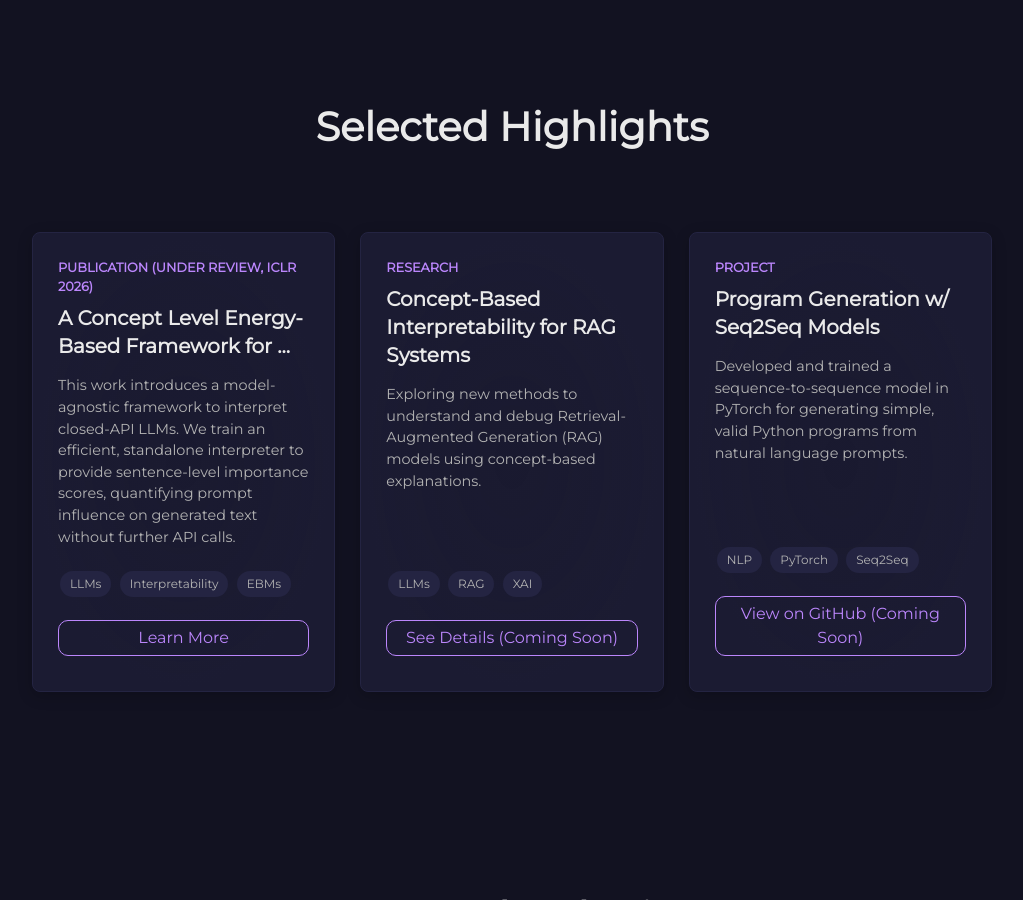
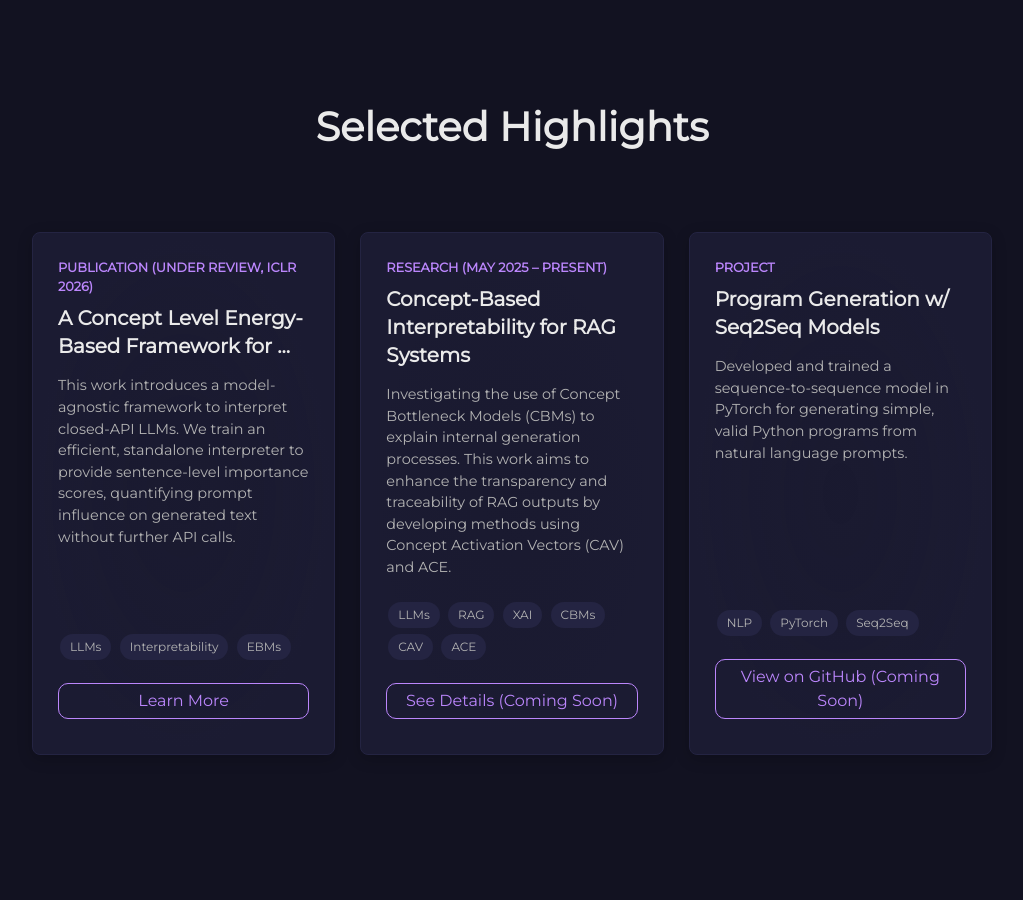
Before and after one commit to MsMaryamRezaee/msmaryamrezaee.github.io, a Jekyll site: the page built from index.html, in a window 1280 px wide and 900 px high, scrolled down 1542 px. Shown: the whole window, without its empty margins (128-1151 px from the left). Built offline with Jekyll 4.4.1, drawn with Linux system fonts in a browser that asks for light colours; some web fonts are replaced; some of the changed text lies outside the part shown.

Commit message:
fix: Correct missing info in Highlights and Skills

```diff
--- a/_includes/highlights.html
+++ b/_includes/highlights.html
@@ -16,13 +16,16 @@
     </div>
 
     <div class="highlight-card js-reveal">
-      <span class="highlight-type">Research</span>
+      <span class="highlight-type">Research (May 2025 – Present)</span>
       <h3 class="highlight-title">Concept-Based Interpretability for RAG Systems</h3>
-      <p class="highlight-desc">Exploring new methods to understand and debug Retrieval-Augmented Generation (RAG) models using concept-based explanations.</p>
+      <p class="highlight-desc">Investigating the use of Concept Bottleneck Models (CBMs) to explain internal generation processes. This work aims to enhance the transparency and traceability of RAG outputs by developing methods using Concept Activation Vectors (CAV) and ACE.</p>
       <div class="highlight-tags">
         <span>LLMs</span>
         <span>RAG</span>
         <span>XAI</span>
+        <span>CBMs</span>
+        <span>CAV</span>
+        <span>ACE</span>
       </div>
       <a class="project-link" href="#">See Details (Coming Soon)</a>
     </div>
--- a/_includes/skills.html
+++ b/_includes/skills.html
@@ -7,42 +7,50 @@
     <div class="skill-icon"><i class="devicon-pytorch-original"></i><span>PyTorch</span></div>
     <div class="skill-icon"><i class="devicon-tensorflow-original"></i><span>TensorFlow</span></div>
     <div class="skill-icon"><i class="devicon-numpy-original"></i><span>NumPy</span></div>
+    <div class="skill-icon"><i class="si si-scikitlearn"></i><span>Scikit-learn</span></div>
+    <div class="skill-icon"><i class="si si-huggingface"></i><span>Hugging Face</span></div>
     <div class="skill-icon"><i class="devicon-pandas-original"></i><span>Pandas</span></div>
+    <div class="skill-icon"><i class="devicon-matlab-plain"></i><span>MATLAB</span></div>
+    <div class="skill-icon"><i class="devicon-r-original"></i><span>R</span></div>
+    <div class="skill-icon"><i class="devicon-postgresql-plain"></i><span>PostgreSQL</span></div>
     <div class="skill-icon"><i class="devicon-git-plain"></i><span>Git</span></div>
-    <div class="skill-icon"><i class="devicon-postgresql-plain"></i><span>PostgreSQL</span></div>
     <div class="skill-icon"><i class="devicon-bash-plain"></i><span>Bash</span></div>
     <div class="skill-icon"><i class="devicon-html5-plain"></i><span>HTML5</span></div>
     <div class="skill-icon"><i class="devicon-css3-plain"></i><span>CSS3</span></div>
     <div class="skill-icon"><i class="devicon-javascript-plain"></i><span>JavaScript</span></div>
+    <div class="skill-icon"><i class="si si-riscv"></i><span>RISC-V</span></div>
     <div class="skill-icon"><i class="devicon-latex-original"></i><span>LaTeX</span></div>
-    <div class="skill-icon"><i class="devicon-r-original"></i><span>R</span></div>
-    <div class="skill-icon"><i class="devicon-matlab-plain"></i><span>MATLAB</span></div>
     <div class="skill-icon"><i class="devicon-figma-plain"></i><span>Figma</span></div>
     <div class="skill-icon"><i class="si si-adobeillustrator"></i><span>Illustrator</span></div>
     <div class="skill-icon"><i class="si si-adobephotoshop"></i><span>Photoshop</span></div>
     <div class="skill-icon"><i class="si si-adobeindesign"></i><span>InDesign</span></div>
     <div class="skill-icon"><i class="si si-adobepremierepro"></i><span>Premiere Pro</span></div>
     <div class="skill-icon"><i class="si si-adobeaftereffects"></i><span>After Effects</span></div>
+    <div class="skill-icon"><i class="si si-adobeaudition"></i><span>Audition</span></div>
 
     <div class="skill-icon"><i class="devicon-python-plain"></i><span>Python</span></div>
     <div class="skill-icon"><i class="devicon-pytorch-original"></i><span>PyTorch</span></div>
     <div class="skill-icon"><i class="devicon-tensorflow-original"></i><span>TensorFlow</span></div>
     <div class="skill-icon"><i class="devicon-numpy-original"></i><span>NumPy</span></div>
+    <div class="skill-icon"><i class="si si-scikitlearn"></i><span>Scikit-learn</span></div>
+    <div class="skill-icon"><i class="si si-huggingface"></i><span>Hugging Face</span></div>
     <div class="skill-icon"><i class="devicon-pandas-original"></i><span>Pandas</span></div>
+    <div class="skill-icon"><i class="devicon-matlab-plain"></i><span>MATLAB</span></div>
+    <div class="skill-icon"><i class="devicon-r-original"></i><span>R</span></div>
+    <div class="skill-icon"><i class="devicon-postgresql-plain"></i><span>PostgreSQL</span></div>
     <div class="skill-icon"><i class="devicon-git-plain"></i><span>Git</span></div>
-    <div class="skill-icon"><i class="devicon-postgresql-plain"></i><span>PostgreSQL</span></div>
     <div class="skill-icon"><i class="devicon-bash-plain"></i><span>Bash</span></div>
     <div class="skill-icon"><i class="devicon-html5-plain"></i><span>HTML5</span></div>
     <div class="skill-icon"><i class="devicon-css3-plain"></i><span>CSS3</span></div>
     <div class="skill-icon"><i class="devicon-javascript-plain"></i><span>JavaScript</span></div>
+    <div class="skill-icon"><i class="si si-riscv"></i><span>RISC-V</span></div>
     <div class="skill-icon"><i class="devicon-latex-original"></i><span>LaTeX</span></div>
-    <div class="skill-icon"><i class="devicon-r-original"></i><span>R</span></div>
-    <div class="skill-icon"><i class="devicon-matlab-plain"></i><span>MATLAB</span></div>
     <div class="skill-icon"><i class="devicon-figma-plain"></i><span>Figma</span></div>
     <div class="skill-icon"><i class="si si-adobeillustrator"></i><span>Illustrator</span></div>
     <div class="skill-icon"><i class="si si-adobephotoshop"></i><span>Photoshop</span></div>
     <div class="skill-icon"><i class="si si-adobeindesign"></i><span>InDesign</span></div>
     <div class="skill-icon"><i class="si si-adobepremierepro"></i><span>Premiere Pro</span></div>
     <div class="skill-icon"><i class="si si-adobeaftereffects"></i><span>After Effects</span></div>
+    <div class="skill-icon"><i class="si si-adobeaudition"></i><span>Audition</span></div>
   </div>
 </div>
```
